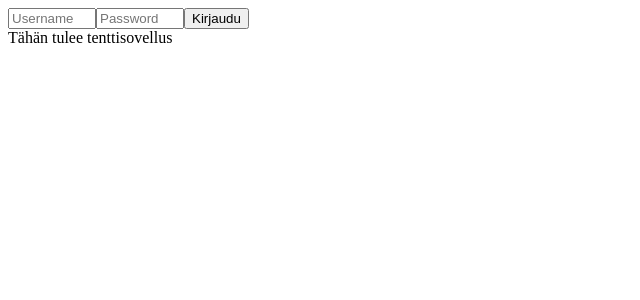
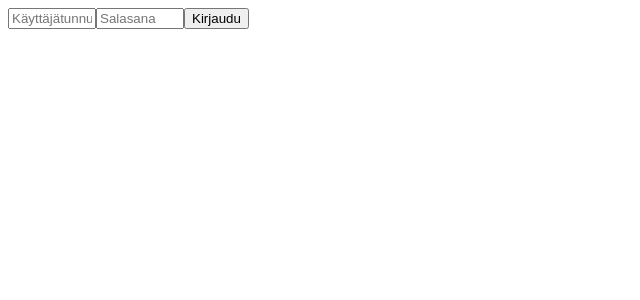
Before and after one commit to heikki-nieminen/FullStack2022, a React (Create React App) app in the folder react-harjoitukset/: page / in a window 1280 px wide. Shown: the top 300 px of the page, without its empty margins (0-640 px from the left). Built offline with nearby package versions, Linux system fonts and the light colour scheme.

Commit message:
Käyttäjän kirjautuminen

```diff
--- a/react-harjoitukset/src/components/ExamApp.js
+++ b/react-harjoitukset/src/components/ExamApp.js
@@ -1,25 +1,25 @@
 import './examApp.css'
 import {useEffect, useReducer} from "react"
+import axios from "axios"
+
+const dbserver = 'https://localhost:8080'
 
 const reducer = (state, action) => {
     switch (action.type) {
-        case "SET_USERNAME" : {
-            let contentCopy = {state}
-            return {...contentCopy, username: action.payload.username}
-        }
-        case "SET_PASSWORD" : {
-            let contentCopy = {state}
-            return {...contentCopy, password: action.payload.password}
+        case "SET_ALERT" : {
+            return {...state, alert: action.payload}
         }
         case "LOGIN": {
-
+            return {...state, loggedIn: true, alert: ""}
+        }
+        case "LOGOUT": {
+            return {...state, loggedIn: false}
         }
     }
 }
 
 const initialState = {
-    username: "",
-    password: "",
+    alert: "",
     loggedIn: false,
     userId: 0
 
@@ -35,22 +35,84 @@ const ExamApp = () => {
         console.log("TILAMUUTOS")
     }, [content.username, content.password])
 
+    const login = async (username, password) => {
+        try {
+            let res = await axios({
+                method: 'post',
+                url: dbserver + '/login',
+                data: {
+                    username: username,
+                    password: password
+                }
+            })
+            console.log(res.data)
+            if (res.data === true) {
+                dispatch({type: "LOGIN"})
+            } else {
+                console.log("TESTI")
+                dispatch({type: "SET_ALERT", payload: "Käyttäjätunnus tai salasana väärin"})
+                let timeOutId
+                timeOutId = setTimeout(() => {
+                    dispatch({type: "SET_ALERT", payload: ""})
+                    clearTimeout(timeOutId)
+                }, 3000)
+            }
+        } catch (err) {
+            dispatch({type: "SET_ALERT", payload: "Ei yhteyttä palvelimeen"})
+        }
+    }
+
+    const register = async (username, password, email) => {
+        try {
+            let res = await axios({
+                method: 'post',
+                url: dbserver + '/register',
+                data: {
+                    username: username,
+                    password: password,
+                    email: email
+                }
+            })
+            if (res.data === true) {
+                dispatch({type: "SET_ALERT", payload: "Tili luotu onnistuneesti"})
+                let timeOutId
+                timeOutId = setTimeout(() => {
+                    dispatch({type: "SET_ALERT", payload: ""})
+                    clearTimeout(timeOutId)
+                }, 3000)
+            } else {
+                dispatch({type: "SET_ALERT", payload: "Virhe tilin luonnissa"})
+                let timeOutId
+                timeOutId = setTimeout(() => {
+                    dispatch({type: "SET_ALERT", payload: ""})
+                    clearTimeout(timeOutId)
+                }, 3000)
+            }
+        } catch (err) {
+
+        }
+    }
+
     return (
         <div>
-            {!content.loggedIn &&
-                <div className="login">
-                    <input placeholder="Username" onChange={(e) => {
-                        dispatch({type: "SET_USERNAME", payload: {username: e.target.value}})
-                    }} value={content.username}
-                    />
-                    <input type="password" placeholder="Password" onChange={(e) => {
-                        dispatch({type: "SET_PASSWORD", payload: {password: e.target.value}})
-                    }} defaultValue={content.password}
-                    />
-                    <button>Kirjaudu</button>
-                </div>
+            {!content.loggedIn ?
+                <>
+                    <form className="login" onSubmit={(e) => {
+                        e.preventDefault()
+                        login(e.target.username.value, e.target.password.value)
+                    }}>
+                        <input name="username" placeholder="Käyttäjätunnus" required/>
+                        <input name="password" placeholder="Salasana" type="password" required/>
+                        <button>Kirjaudu</button>
+                    </form>
+                    <p className="login-alert">{content.alert}</p>
+                </>
+                :
+                <>
+                    <button onClick={() => {dispatch({type: "LOGOUT"})}}>Kirjaudu ulos</button>
+
+                </>
             }
-            Tähän tulee tenttisovellus
         </div>
     )
 }
--- a/react-harjoitukset/src/components/examApp.css
+++ b/react-harjoitukset/src/components/examApp.css
@@ -1,3 +1,8 @@
 .login input {
     width: 5rem;
 }
+
+.login-alert {
+    margin-top: 0;
+    color: red;
+}
```
Also changed, not shown: 1 other file (tests, documents, lock files or other folders).
